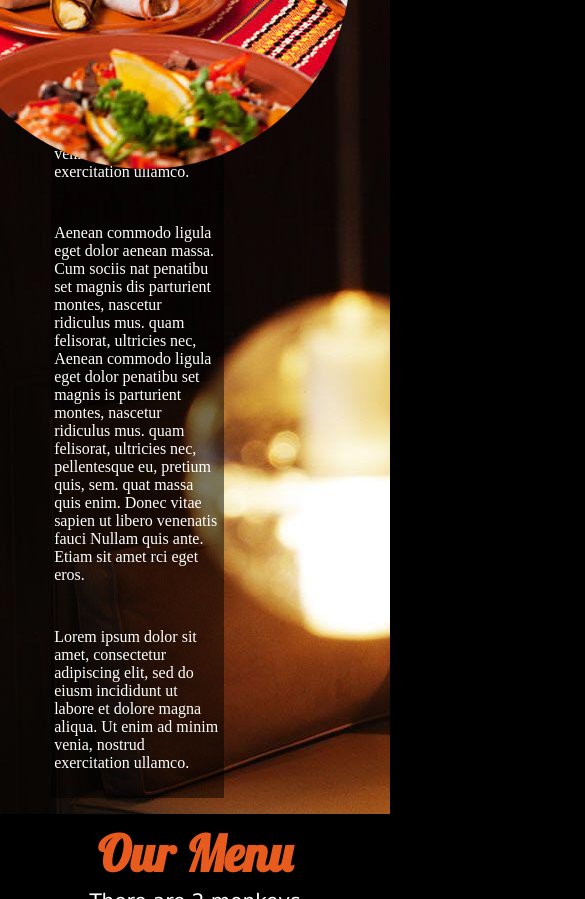
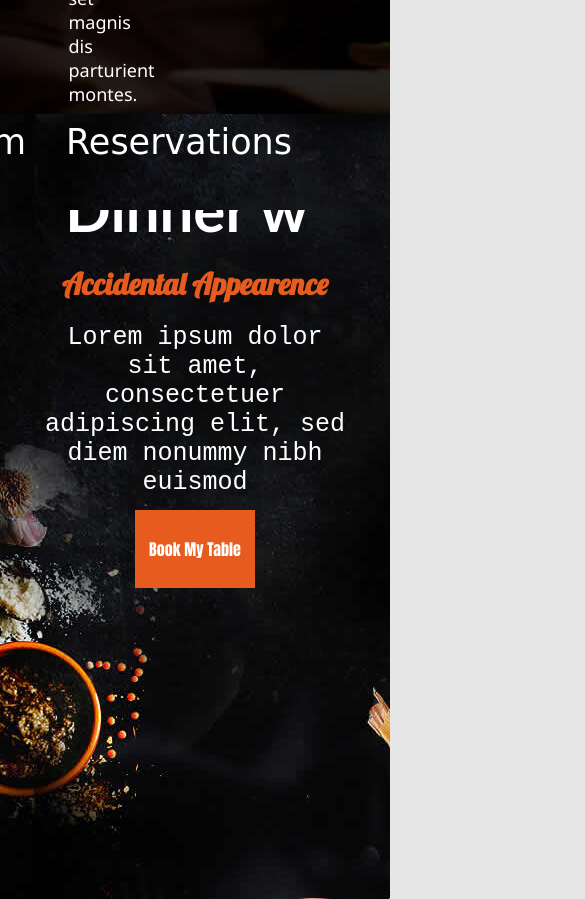
Before and after one commit to Real-Chaos/Restaurant, a website built with webpack: page dist/index.html in a window 390 px wide. Shown: the part 1101-2000 px from the top of the page, 585 px wide, since content can reach past the window. Built offline with nearby package versions, Linux system fonts and the light colour scheme; files whose address does not match are found by name; a web font is replaced by a local one.

Commit message:
almost done

```diff
--- a/src/assets/css/styles.css
+++ b/src/assets/css/styles.css
@@ -38,6 +38,10 @@ nav {
     padding: 2% 20%;
     font-size: 35px;
     color: white;
+    position: fixed;
+    z-index: 10;
+    background: url('../../../dist/e3da808a30673db4568d.jpg');
+    width: 100%;
 }
 
 nav ul {
@@ -48,6 +52,7 @@ nav ul {
 
 nav li {
     padding: 0 20px;
+    cursor: pointer;
 }
 
 .heroText {
@@ -60,6 +65,11 @@ nav li {
 .heroText h1 {
     font-size: 60px;
     margin: 20px;
+}
+
+.heroText .typer {
+    color: #e75b1e;
+    font-family: 'Pacifico', cursive;
 }
 
 .heroText h4 {
@@ -252,12 +262,13 @@ nav li {
 .chefs {
     display: grid;
     grid-template-columns: repeat(3,  1fr);
-    padding: 2% 20%;
+    padding: 2% 15%;
+    margin: auto;
 }
 
 .chefInfo {
     background: rgba(0, 0, 0, 0.73);
-    margin: auto;
+    margin: 20px;
 }
 
 .chefInfo img {
@@ -306,6 +317,7 @@ nav li {
     linear-gradient(to bottom, rgba(0, 0, 0, 0.62), rgba(0, 0, 0, 0.73)),
     url('../../../dist/reservation.jpg');
     background-attachment: fixed;
+    padding: 5% 0;
 }
 
 .reservation h1 {
@@ -331,7 +343,7 @@ nav li {
 .reservation button {
     display: block;
     text-align: center;
-    margin: 30px auto;
+    margin: auto;
 }
 /* ----------------------------------------------------------------NewsLetter -----------------------------------------------------------------*/
 
--- a/src/index.js
+++ /dev/null
@@ -1,20 +0,0 @@
-import './assets/css/styles.css';
-import logo from './assets/images/logo.png';
-import homeHero from './assets/images/homeHero.jpg';
-import aboutUsBg from './assets/images/aboutUsBackground.jpg';
-import aboutUsImg1 from './assets/images/aboutUsImg1.jpg';
-import aboutUsImg2 from './assets/images/aboutUsImg2.jpg';
-import specialMenu from './assets/images/specialMenu.jpg';
-import burger from './assets/images/burger.jpeg';
-import pizza from './assets/images/pizza.jpg';
-import wings from './assets/images/wings.jpg'
-import tender from './assets/images/tenders.jpg'
-import nuggets from './assets/images/nuggets.jpg';
-import newsletter from './assets/images/newsletter.jpg';
-import menu from './assets/images/menu.jpg'
-import footer from './assets/images/footerBackground.jpg';
-import team from './assets/images/team.jpg';
-import reserve from './assets/images/reservation.jpg';
-import chef1 from './assets/images/chef1.jpg'
-
-window.onload(document.body.style.background = 'black')
--- /dev/null
+++ b/src/scripts/about.js
@@ -0,0 +1,83 @@
+import {aboutUsImg1, aboutUsImg2} from './index.js'
+
+const about = (() => {
+    const aboutUsOne = () => {
+        const aboutUsOne = document.createElement('div');
+        aboutUsOne.classList.add('aboutUsOne')
+        return aboutUsOne
+    }
+
+    const aboutUsText = () => {
+        const aboutUsText = document.createElement('div')
+        aboutUsText.classList.add('aboutUsText')
+        return aboutUsText
+    }
+
+    const h1 = () => {
+        const h1 = document.createElement('h1');
+        h1.textContent = 'About Us'
+        return h1
+    }
+
+    const h6 = () => {
+        const h6 = document.createElement('h6')
+        h6.textContent = 'IT STARTED, QUITE SIMPLE, LIKE THIS...'
+        return h6
+    }
+
+    const p1 = () => {
+        const p1 = document.createElement('p')
+        p1.textContent = 'Lorem ipsum dolor sit amet, consectetur adipiscing elit, sed do eiusm incididunt ut labore et dolore magna aliqua. Ut enim ad minim venia, nostrud exercitation ullamco.';
+        return p1
+    }
+
+    const p2 = () => {
+        const p2 = document.createElement('p')
+        p2.textContent = 'Aenean commodo ligula eget dolor aenean massa. Cum sociis nat penatibu set magnis dis parturient montes, nascetur ridiculus mus. quam felisorat, ultricies nec, Aenean commodo ligula eget dolor penatibu set magnis is parturient montes, nascetur ridiculus mus. quam felisorat, ultricies nec, pellentesque eu, pretium quis, sem. quat massa quis enim. Donec vitae sapien ut libero venenatis fauci Nullam quis ante. Etiam sit amet rci eget eros.'
+        return p2;
+    }
+
+    const p3 = () => {
+        const p3 = document.createElement('p')
+        p3.textContent = 'Lorem ipsum dolor sit amet, consectetur adipiscing elit, sed do eiusm incididunt ut labore et dolore magna aliqua. Ut enim ad minim venia, nostrud exercitation ullamco.';
+        return p3
+    }
+
+    return {
+        aboutUsOne,
+        aboutUsText,
+        h1,
+        h6,
+        p1,
+        p2,
+        p3
+    }
+})();
+
+const aboutImg = (() => {
+    const aboutUsImg = () => {
+        const aboutUsImg = document.createElement('div')
+        aboutUsImg.classList.add('aboutUsImg')
+        return aboutUsImg
+
+    }
+    const img1 = () => {
+        const img1 = document.createElement('img')
+        img1.src = aboutUsImg1
+        return img1
+    }
+
+    const img2 = ()=> {
+        const img2 = document.createElement('img');
+        img2.src = aboutUsImg2
+        return img2
+    }
+
+    return {
+        aboutUsImg,
+        img1,
+        img2
+    }
+})()
+
+export {about, aboutImg}
--- /dev/null
+++ b/src/scripts/header.js
@@ -0,0 +1,131 @@
+import logo from './index.js';
+
+const navHero = (() => {
+    const navHeroDiv = () => {
+        const navHeroDiv = document.createElement('div');
+        navHeroDiv.classList.add('nav-hero');
+        return navHeroDiv
+    }
+    const navBar = () => {
+        const navbar = document.createElement('div');
+        navbar.classList.add('nav')
+        return navbar
+    }
+    const navElement = () => {
+        const navElement = document.createElement('nav');
+        return navElement
+    }
+    const logoImg = () => {
+        const logoImg = document.createElement('img');
+        logoImg.src = `${logo}`;
+        return logoImg
+    }
+
+    return {
+        navHeroDiv,
+        navBar,
+        navElement,
+        logoImg
+    }
+
+})();
+
+const navUl = (() => {
+    const navbarUl = () => {
+        const ul = document.createElement('ul');
+        return ul
+    }
+    const navLiHome = () => {
+        const home = document.createElement('li')
+        home.textContent = 'Home';
+        home.classList.add('home')
+        return home
+    }
+    const navLiAbout = () => {
+        const about = document.createElement('li')
+        about.textContent = 'About Us';
+        about.classList.add('about')
+        return about
+    }
+    const navLiMenu = () => {
+        const menu = document.createElement('li')
+        menu.textContent = 'Menu';
+        menu.classList.add('mnu')
+        return menu
+    }
+    const navLiTeam = () => {
+        const team = document.createElement('li')
+        team.textContent = 'Team';
+        team.classList.add('tem')
+        return team
+    }
+    const navLiReservations = () => {
+        const reservations = document.createElement('li')
+        reservations.textContent = 'Reservations';
+        reservations.classList.add('res')
+        return reservations
+    }
+
+    return {
+        navbarUl,
+        navLiHome,
+        navLiAbout,
+        navLiMenu,
+        navLiTeam,
+        navLiReservations
+    }
+})();
+
+const heroText = (() => {
+    const text = () => {
+        const text = document.createElement('div')
+        text.classList.add('heroText');
+        return text
+    }
+    const heroTextH1 = () => {
+        let type = document.createElement('h1');
+        let typewriter = new Typewriter(type, {
+            loop: true
+        })
+
+        typewriter.typeString('Dinner with us')
+            .pauseFor(2000)
+            .deleteAll()
+            .typeString('Bring your <span class="typer"> family</span>')
+            .pauseFor(2300)
+            .deleteChars(6)
+            .typeString('<span class="typer"> friends</span>')
+            .pauseFor(2300)
+            .deleteChars(7)
+            .typeString('<span class="typer"> Pets</span>')
+            .pauseFor(2300)
+            .start()
+        return type
+    }
+    const heroTextH4 = () => {
+        const heroTextH4 = document.createElement('h4')
+        heroTextH4.textContent = 'Accidental Appearence';
+        return heroTextH4
+    }
+    const heroTextP = () => {
+        const heroTextP = document.createElement('p')
+        heroTextP.textContent = 'Lorem ipsum dolor sit amet, consectetuer adipiscing elit, sed diem nonummy nibh euismod';
+        return heroTextP
+    }
+    const heroTextButton = () => {
+        const button = document.createElement('button')
+        button.textContent = 'Book My Table';
+        button.classList.add('book-table');
+        return button
+    }
+
+    return {
+        text,
+        heroTextH1,
+        heroTextH4,
+        heroTextP,
+        heroTextButton
+    }
+})();
+
+export {navHero, navUl, heroText}
--- /dev/null
+++ b/src/scripts/load.js
@@ -0,0 +1,222 @@
+import {navHero, navUl, heroText} from './header.js'
+import {about, aboutImg} from './about.js'
+import menu from './menu.js'
+import specialMenu from './specialmenu.js'
+import Team from './team.js'
+import chef1 from '../assets/images/chef1.jpg'
+import chefImg2 from '../assets/images/chefImg2.jpg'
+import chefImg3 from '../assets/images/chefImg3.jpg'
+
+const content = document.querySelector('#content')
+
+const contentAppend = () => {
+    content.appendChild(appendNavHero());
+    content.appendChild(appendAbout())
+    content.appendChild(appendMenu())
+    content.appendChild(specialMenu.specialMenu())
+    content.appendChild(appendTeam())
+}
+
+const appendNavHero = () => {
+    const navHeroDiv = navHero.navHeroDiv()
+    const navBar = navHero.navBar()
+    const navElement = navHero.navElement()
+    const logoImg = navHero.logoImg()
+
+    navElement.appendChild(logoImg)
+    navElement.appendChild(appendNavUl())
+    navBar.appendChild(navElement);
+    navHeroDiv.appendChild(navBar);
+    navHeroDiv.appendChild(appendHeroText())
+    return navHeroDiv
+}
+
+
+
+const appendNavUl = () => {
+
+    const navbarUl = navUl.navbarUl()
+    const home = navUl.navLiHome();
+    const about = navUl.navLiAbout();
+    const menu = navUl.navLiMenu()
+    const team = navUl.navLiTeam()
+    const reservations = navUl.navLiReservations()
+
+    navbarUl.appendChild(home)
+    navbarUl.appendChild(about)
+    navbarUl.appendChild(menu)
+    navbarUl.appendChild(team)
+    navbarUl.appendChild(reservations)
+    return navbarUl
+
+}
+
+const appendHeroText = () => {
+    const text = heroText.text();
+    const heroH1 = heroText.heroTextH1();
+    const heroH4 = heroText.heroTextH4();
+    const heroP = heroText.heroTextP();
+    const button = heroText.heroTextButton();
+
+    text.appendChild(heroH1)
+    text.appendChild(heroH4)
+    text.appendChild(heroP)
+    text.appendChild(button)
+    return text
+}
+
+const appendAbout = () => {
+    const aboutUsOne = about.aboutUsOne();
+    const aboutUsText = about.aboutUsText();
+    const h1 = about.h1();
+    const h6 = about.h6();
+    const p1 = about.p1();
+    const p2 = about.p2();
+    const p3 = about.p3();
+    const aboutUsImg = aboutImg.aboutUsImg()
+    const img1 = aboutImg.img1()
+    const img2 = aboutImg.img2()
+
+    aboutUsOne.appendChild(aboutUsText)
+    aboutUsOne.appendChild(aboutUsImg)
+    aboutUsImg.appendChild(img1)
+    aboutUsImg.appendChild(img2)
+    aboutUsText.appendChild(h1)
+    aboutUsText.appendChild(h6)
+    aboutUsText.appendChild(p1)
+    aboutUsText.appendChild(p2)
+    aboutUsText.appendChild(p3)
+    return aboutUsOne
+
+}
+
+const appendMenu = () => {
+    const menuDiv = menu.menu()
+    const h1 = menu.h1()
+    const p = menu.p()
+    const menuTabs = menu.menuTabs()
+    const starters = menu.starters()
+    const mainDish = menu.mainDish()
+    const desserts = menu.desserts()
+    const drinks = menu.drinks()
+
+    menuDiv.appendChild(h1)
+    menuDiv.appendChild(p)
+    menuDiv.appendChild(menuTabs)
+    menuTabs.appendChild(starters)
+    menuTabs.appendChild(mainDish)
+    menuTabs.appendChild(desserts)
+    menuTabs.appendChild(drinks)
+
+    return menuDiv
+}
+
+const appendTeam = () => {
+    const chef = new Team(chef1, 'John Doggot');
+    const chef2 = new Team(chefImg2, 'Jeffrey Spender')
+    const chef3 = new Team(chefImg3, 'Monica Reyes')
+    const team = chef.team()
+
+    const chefs = chef.chef()
+    const chefInfo = chef.chefInfo()
+    const chefIcons = chef.chefIcons()
+
+    const chefInfo2 = chef2.chefInfo()
+    const chefIcons2 = chef2.chefIcons()
+
+    const chefInfo3 = chef3.chefInfo()
+    const chefIcons3 = chef3.chefIcons()
+
+    team.appendChild(chefs)
+    chefs.appendChild(chefInfo)
+    chefInfo.appendChild(chefIcons)
+
+    chefs.appendChild(chefInfo2)
+    chefInfo2.appendChild(chefIcons2)
+
+    chefs.appendChild(chefInfo3)
+    chefInfo3.appendChild(chefIcons3)
+
+    return team
+}
+
+function handleNav() {
+    const home = document.querySelector('.home')
+    const about = document.querySelector('.about')
+    const mnu = document.querySelector('.mnu')
+    const tem = document.querySelector('.tem')
+    const res = document.querySelector('.res')
+    home.style.color = '#e75b1e'
+
+    const aboutUsOne = document.querySelector('.aboutUsOne')
+    const menu = document.querySelector('.menu')
+    const specialMenu = document.querySelector('.specialMenu')
+    const team = document.querySelector('.team')
+
+
+    about.addEventListener('click', ()=> {
+        aboutUsOne.style.display = 'grid';
+        about.style.color = '#e75b1e';
+        mnu.style.color = 'white'
+        tem.style.color = 'white'
+        home.style.color = 'white'
+        menu.style.display = 'none';
+        specialMenu.style.display = 'none';
+        team.style.display = 'none';
+
+        res.style.color = 'white'
+    });
+
+    mnu.addEventListener('click', ()=> {
+        menu.style.display = 'grid';
+        mnu.style.color = '#e75b1e';
+        about.style.color = 'white'
+        tem.style.color = 'white'
+        home.style.color = 'white'
+        aboutUsOne.style.display = 'none';
+        specialMenu.style.display = 'block';
+        team.style.display = 'none';
+        res.style.color = 'white'
+    });
+
+    tem.addEventListener('click', ()=> {
+        team.style.display = 'grid';
+        tem.style.color = '#e75b1e';
+        about.style.color = 'white'
+        mnu.style.color = 'white'
+        home.style.color = 'white'
+        menu.style.display = 'none';
+        specialMenu.style.display = 'none';
+        aboutUsOne.style.display = 'none';
+        res.style.color = 'white'
+    });
+
+    res.addEventListener('click', ()=> {
+
+        res.style.color = '#e75b1e';
+        mnu.style.color = 'white'
+        tem.style.color = 'white'
+        home.style.color = 'white'
+        aboutUsOne.style.color = 'white'
+        menu.style.display = 'none';
+        specialMenu.style.display = 'none';
+        team.style.display = 'none';
+        aboutUsOne.style.display = 'none';
+        res.style.color = '#e75b1e'
+    });
+
+    home.addEventListener('click', ()=> {
+        aboutUsOne.style.display = 'grid';
+        home.style.color = '#e75b1e'
+        about.style.color = 'white';
+        mnu.style.color = 'white'
+        tem.style.color = 'white'
+        menu.style.display = 'block';
+        specialMenu.style.display = 'block';
+        team.style.display = 'block';
+
+        res.style.color = 'white'
+    });
+}
+
+export {contentAppend, appendNavHero, appendNavUl, appendHeroText, appendAbout, appendMenu, appendTeam, handleNav}
--- /dev/null
+++ b/src/scripts/menu.js
@@ -0,0 +1,95 @@
+const menu = (() => {
+
+    const menu = ()=> {
+        const menu = document.createElement('div')
+        menu.classList.add('menu')
+        return menu
+    }
+    const h1 = () => {
+        const h1 = document.createElement('h1')
+        h1.textContent = 'Our Menu'
+        return h1
+    }
+
+    const p = () => {
+        const p = document.createElement('p')
+        p.textContent = 'There are 2 monkeys named john and john the second. John the second is john the second while john is john. One day John and John the second got in a fight, John beat John the Second and John the second beat John. Who won?'
+        return p
+    }
+
+    const menuTabs = ()=> {
+        const menuTabs = document.createElement('div')
+        menuTabs.classList.add('menuTabs')
+        return menuTabs
+    }
+
+    const starters = () => {
+        const starters = document.createElement('div')
+        starters.classList.add('starters')
+        const h6 = document.createElement('h6')
+        h6.textContent = 'Starters'
+        const hr = document.createElement('hr')
+        const img = document.createElement('img')
+        img.src = 'https://image.flaticon.com/icons/png/512/1706/1706607.png'
+        starters.appendChild(h6)
+        starters.appendChild(hr)
+        starters.appendChild(img)
+        return starters
+    }
+
+    const mainDish = () => {
+        const mainDish = document.createElement('div')
+        mainDish.classList.add('mainDish')
+        const h6 = document.createElement('h6')
+        h6.textContent = 'Main Dishes'
+        const hr = document.createElement('hr')
+        const img = document.createElement('img')
+        img.src = 'https://www.kindermeals.com/static/website_app/img/icon_warm.png'
+        mainDish.appendChild(h6)
+        mainDish.appendChild(hr)
+        mainDish.appendChild(img)
+        return mainDish
+    }
+
+    const desserts = () => {
+        const desserts = document.createElement('div')
+        desserts.classList.add('deserts')
+        const h6 = document.createElement('h6')
+        h6.textContent = 'Desserts'
+        const hr = document.createElement('hr')
+        const img = document.createElement('img')
+        img.src = 'https://cdn.iconscout.com/icon/free/png-256/pie-piecake-sweet-desert-food-31132.png'
+        desserts.appendChild(h6)
+        desserts.appendChild(hr)
+        desserts.appendChild(img)
+        return desserts
+    }
+
+    const drinks = () => {
+        const drinks = document.createElement('div')
+        drinks.classList.add('drinks')
+        const h6 = document.createElement('h6')
+        h6.textContent = 'Drinks'
+        const hr = document.createElement('hr')
+        const img = document.createElement('img')
+        img.src = 'https://cdn.emojidex.com/emoji/seal/tropical_drink.png?1417131727'
+        drinks.appendChild(h6)
+        drinks.appendChild(hr)
+        drinks.appendChild(img)
+        return drinks
+    }
+
+    return {
+        menu,
+        h1,
+        p,
+        menuTabs,
+        starters,
+        mainDish,
+        desserts,
+        drinks
+    }
+
+})()
+
+export default menu
--- /dev/null
+++ b/src/scripts/specialmenu.js
@@ -0,0 +1,39 @@
+import {pizza, burger, nuggets, tender, wings} from './index.js'
+
+const specialMenu = (() => {
+    const specialMenu = () => {
+        const specialMenu = document.createElement('div');
+        specialMenu.classList.add('specialMenu')
+        const h1 = document.createElement('h1')
+        h1.textContent = 'Todays Special'
+        const p = document.createElement('p')
+        p.textContent = 'Lorem ipsum dolor sit amet, consectetur adipiscing elit, sed do eiusm incididunt ut labore et dolore magna aliqua. Ut enim ad minim venia,nostrud exercitation ullamco.'
+        const specialMenuImg = document.createElement('div')
+        specialMenuImg.classList.add('specialMenuImg')
+        const pizzaImg = document.createElement('img')
+        pizzaImg.src = pizza
+        const burgerImg = document.createElement('img')
+        burgerImg.src = burger
+        const nuggetsImg = document.createElement('img')
+        nuggetsImg.src = nuggets
+        const tenderImg = document.createElement('img')
+        tenderImg.src = tender
+        const wingsImg = document.createElement('img')
+        wingsImg.src = wings
+
+        specialMenu.appendChild(h1)
+        specialMenu.appendChild(p)
+        specialMenu.appendChild(specialMenuImg)
+        specialMenuImg.appendChild(pizzaImg)
+        specialMenuImg.appendChild(burgerImg)
+        specialMenuImg.appendChild(nuggetsImg)
+        specialMenuImg.appendChild(tenderImg)
+        specialMenuImg.appendChild(wingsImg)
+        return specialMenu
+    }
+    return {
+        specialMenu
+    }
+})()
+
+export default specialMenu
--- /dev/null
+++ b/src/scripts/team.js
@@ -0,0 +1,70 @@
+
+
+class Team {
+    constructor(img, name) {
+        this.img = img
+        this.name = name
+    }
+    team() {
+        const team = document.createElement('div')
+        team.classList.add('team')
+        const h1 = document.createElement('h1');
+        h1.textContent = 'Our Team'
+        team.appendChild(h1)
+        return team
+    }
+
+    chef() {
+        const chef = document.createElement('div')
+        chef.classList.add('chefs')
+
+        return chef
+    }
+
+    chefInfo() {
+        const chefInfo = document.createElement('div')
+        chefInfo.classList.add('chefInfo')
+        const img = document.createElement('img')
+        img.src = this.img
+        const h1 = document.createElement('h1')
+        h1.textContent = this.name
+        const p = document.createElement('p')
+        p.textContent = 'Nullam quis ante. Etiam sit amet orci eget eros faucibus tincidunt. Duis leo. Sed fringilla mauris sit amet nibh. Donec sodales sagittismagna.  Aenean commodo ligula.'
+        const hr = document.createElement('hr')
+
+        chefInfo.appendChild(img)
+        chefInfo.appendChild(h1)
+        chefInfo.appendChild(p)
+        chefInfo.appendChild(hr)
+
+        return chefInfo
+    }
+
+    chefIcons() {
+        const icon = document.createElement('div')
+        const icon1 = document.createElement('i')
+        const icon2 = document.createElement('i')
+        const icon3 = document.createElement('i')
+
+        icon.classList.add('icon')
+        icon1.classList.add('fab')
+        icon1.classList.add('fa-facebook-f')
+        icon1.classList.add('iconE')
+
+        icon2.classList.add('fab')
+        icon2.classList.add('fa-twitter')
+        icon2.classList.add('iconE')
+
+        icon3.classList.add('fab')
+        icon3.classList.add('fa-instagram')
+        icon3.classList.add('iconE')
+
+        icon.appendChild(icon1)
+        icon.appendChild(icon2)
+        icon.appendChild(icon3)
+
+        return icon
+    }
+}
+
+export default Team
--- a/webpack.config.js
+++ b/webpack.config.js
@@ -3,7 +3,7 @@ const path = require('path');
 
 module.exports = {
   mode: 'production',
-  entry: './src/index.js',
+  entry: './src/scripts/index.js',
   output: {
     filename: 'main.js',
     path: path.resolve(__dirname, 'dist'),
```
Also changed, not shown: src/scripts/index.js (added, +67 -0 lines), dist/7107e84c6c87ce7320dc.png (added), dist/b5bbe72e4b941e143c65.jpg (added), dist/f99a8b9b918cdc6d6f90.jpg (added), dist/index.html, dist/main.js, src/assets/images/chefImg2.jpg (added), src/assets/images/chefImg3.jpg (added), src/assets/images/favicon.jpg (added), src/assets/images/favicon.png (added).
